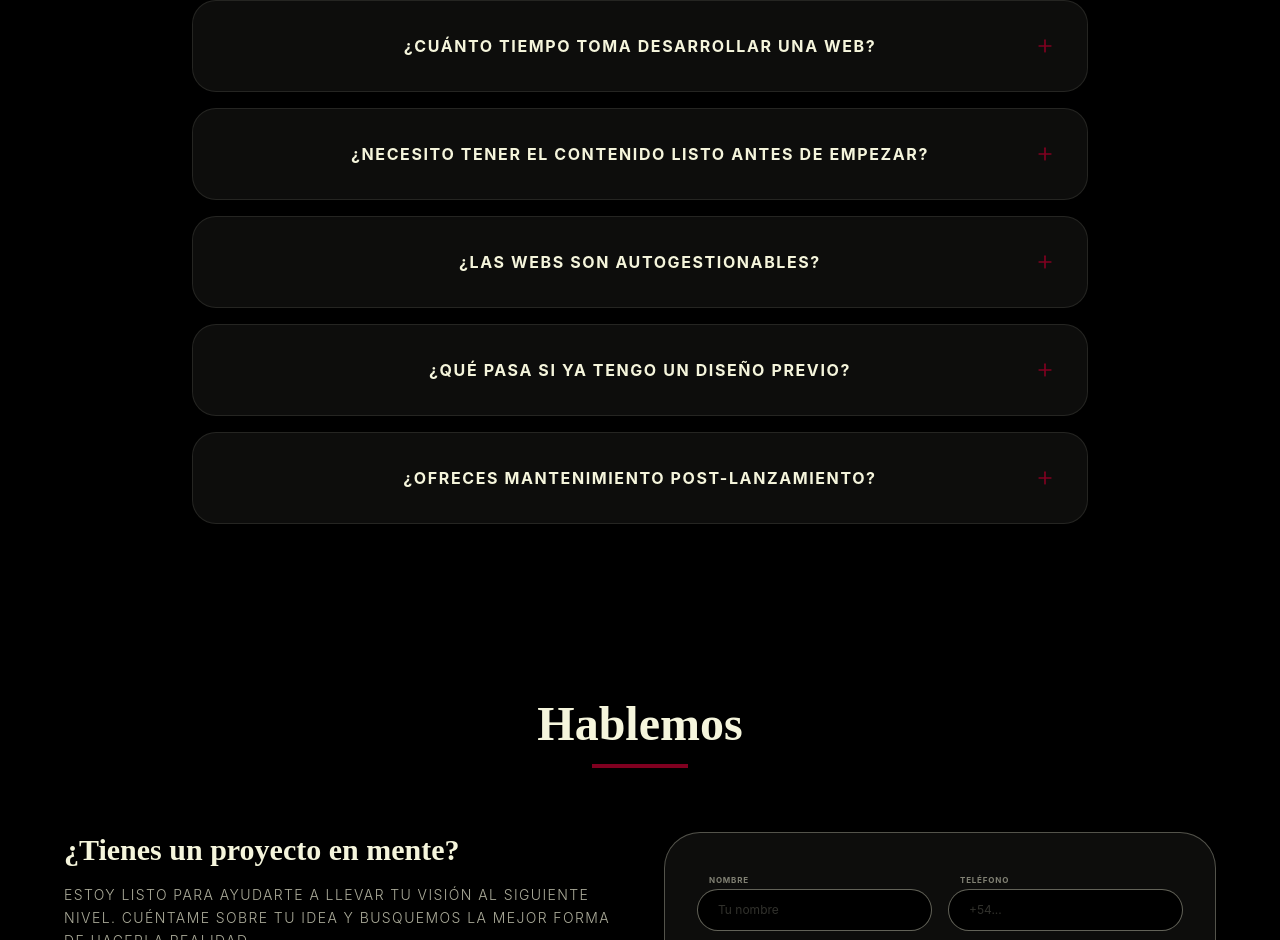
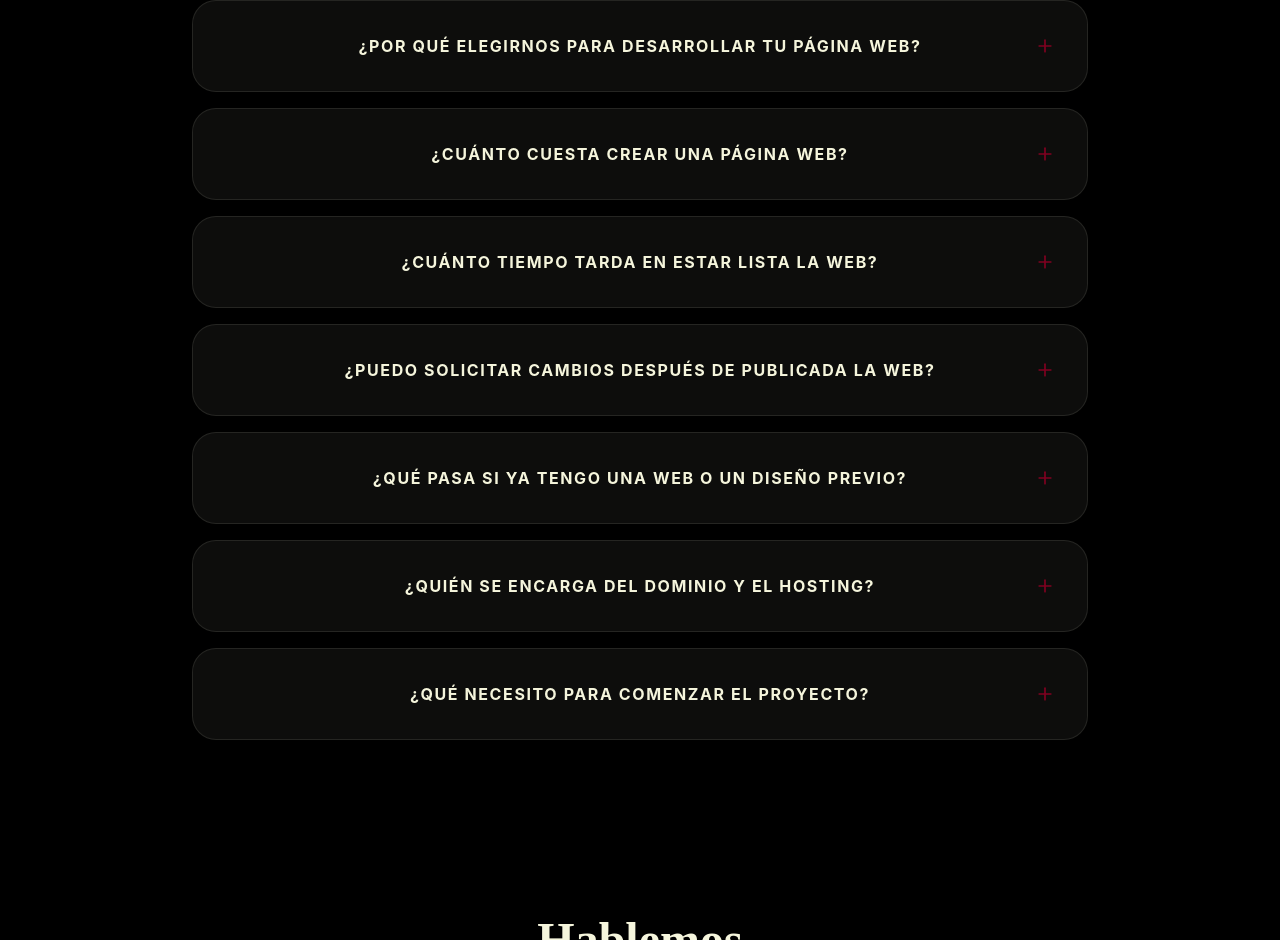
Before and after one commit to santysamaniego/SaelWeb, a React (Vite) app: page / in a window 1280 px wide. Shown: the part 6256-7196 px from the top of the page. Built offline with nearby package versions, Linux system fonts and the light colour scheme.

Commit message:
actualizacion completo

```diff
--- a/src/components/FAQ.tsx
+++ b/src/components/FAQ.tsx
@@ -4,24 +4,32 @@ import { Plus, Minus } from 'lucide-react';
 
 const faqs = [
   {
-    question: "¿Cuánto tiempo toma desarrollar una web?",
-    answer: "Depende de la complejidad. Una Landing Page puede estar lista en 1 semana, mientras que una web corporativa o profesional puede tomar entre 2 y 4 semanas."
+    question: "¿Por qué elegirnos para desarrollar tu página web?",
+    answer: "Porque cada proyecto se realiza de forma personalizada, con un diseño profesional pensado para representar tu negocio y ayudarte a llegar a más clientes."
   },
   {
-    question: "¿Necesito tener el contenido listo antes de empezar?",
-    answer: "Es ideal, pero no obligatorio. Puedo ayudarte a estructurar la información y sugerir textos que conviertan mejor."
+    question: "¿Cuánto cuesta crear una página web?",
+    answer: "El costo depende del tipo de sitio, las funcionalidades y el nivel de personalización. En algunos casos también se pueden contemplar acuerdos flexibles o colaboraciones según el proyecto."
   },
   {
-    question: "¿Las webs son autogestionables?",
-    answer: "Sí, utilizo tecnologías que permiten que puedas actualizar textos e imágenes de manera sencilla si así lo requieres."
+    question: "¿Cuánto tiempo tarda en estar lista la web?",
+    answer: "La mayoría de las páginas informativas pueden estar listas entre 1 y 4 días. El tiempo puede variar según la complejidad del proyecto y que toda la información necesaria esté disponible a tiempo."
   },
   {
-    question: "¿Qué pasa si ya tengo un diseño previo?",
-    answer: "¡Perfecto! Puedo encargarme únicamente del desarrollo respetando fielmente tu diseño o sugiriendo mejoras de UX/UI."
+    question: "¿Puedo solicitar cambios después de publicada la web?",
+    answer: "Sí. Ofrezco un servicio de mantenimiento mensual que permite realizar los cambios o actualizaciones que necesites. Si durante un mes no se realizan modificaciones, no se genera ningún costo."
   },
   {
-    question: "¿Ofreces mantenimiento post-lanzamiento?",
-    answer: "Sí, ofrezco planes de mantenimiento para asegurar que tu web esté siempre actualizada, segura y funcionando al 100%."
+    question: "¿Qué pasa si ya tengo una web o un diseño previo?",
+    answer: "Se puede crear una nueva web desde cero respetando tu diseño o utilizando la información del sitio actual. Si ya tenés dominio, también se realiza el traspaso a la nueva página."
+  },
+  {
+    question: "¿Quién se encarga del dominio y el hosting?",
+    answer: "El dominio es propiedad del cliente, por lo que puede comprarlo directamente o recibir asesoramiento para hacerlo. El hosting y la puesta online del sitio me encargo de gestionarlos."
+  },
+  {
+    question: "¿Qué necesito para comenzar el proyecto?",
+    answer: "Principalmente la información del negocio, imágenes si las hay y una idea general de lo que se quiere mostrar en la web. Con eso ya se puede iniciar el desarrollo."
   }
 ];
 
```
